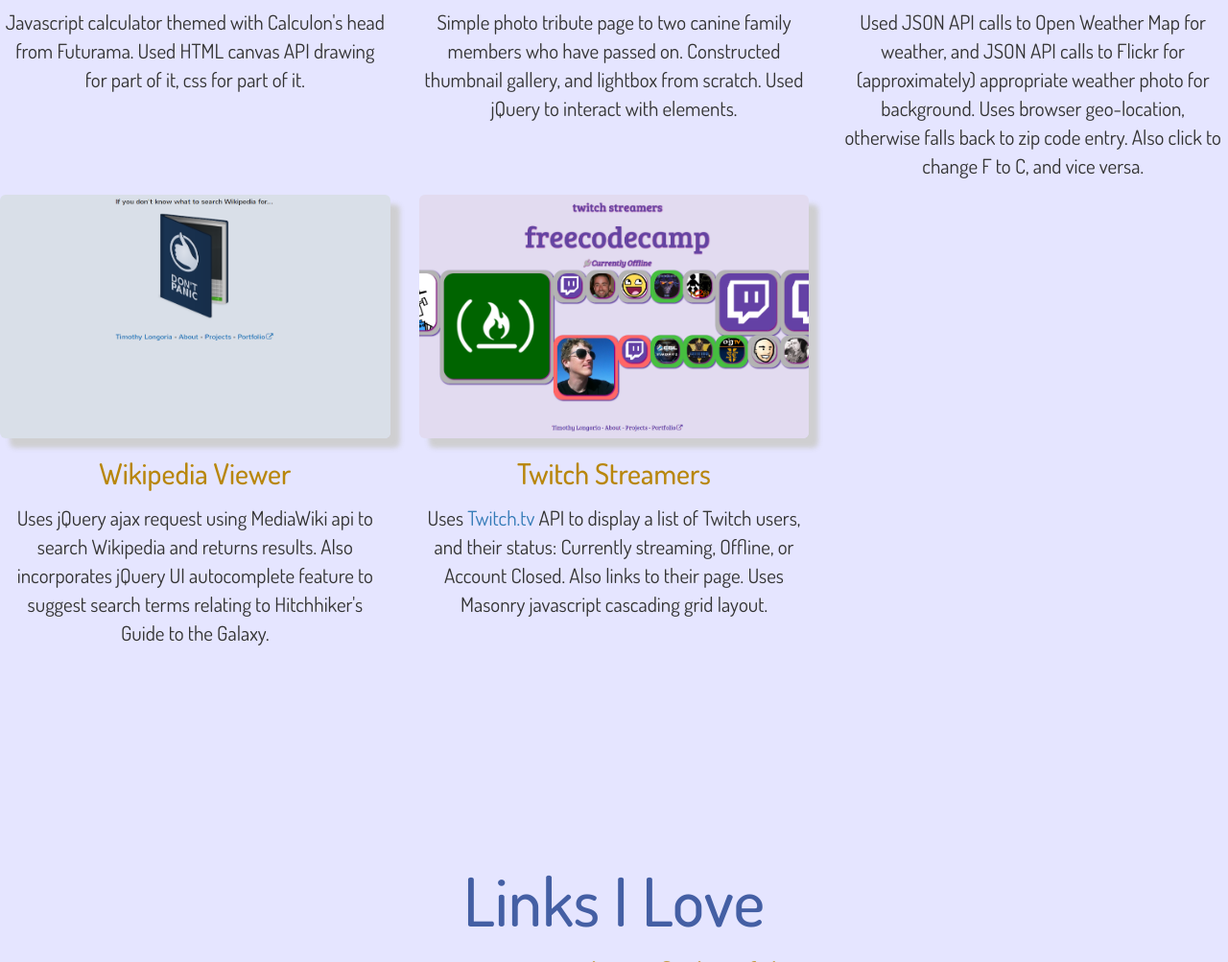
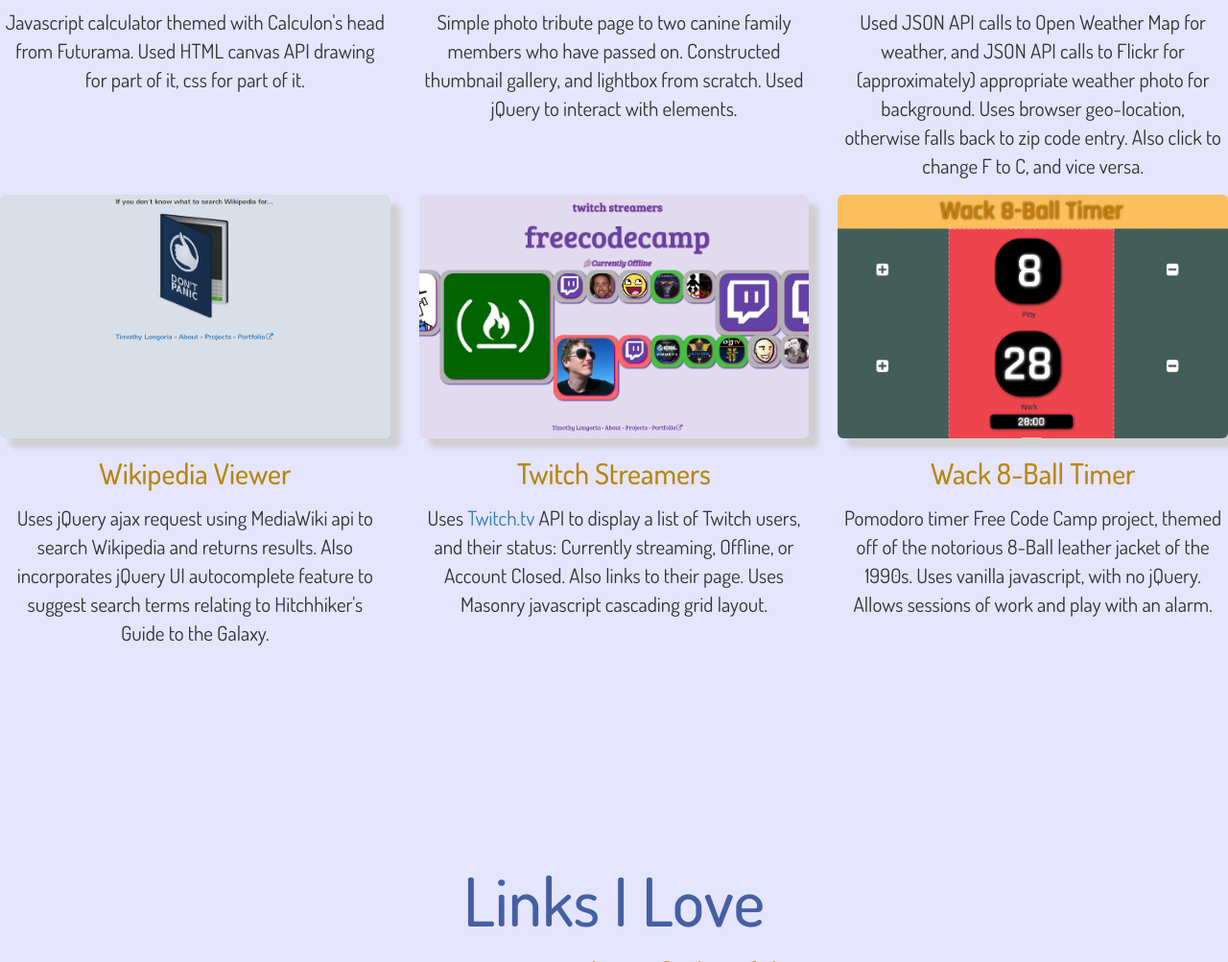
Before and after one commit to sluggets/portfolio, a plain HTML site: page public/index.html in a window 1280 px wide. Shown: the part 2064-3067 px from the top of the page at 96% size. Drawn offline with nearby package versions, Linux system fonts and the light colour scheme.

Commit message:
Adds FCC timer project to profile

```diff
--- a/public/index.html
+++ b/public/index.html
@@ -97,6 +97,12 @@
         <h2>Twitch Streamers</h2>
         <p>Uses <a href="https://twitch.tv" target="_blank">Twitch.tv</a> API to display a list of Twitch users, and their status: Currently streaming, Offline, or Account Closed. Also links to their page. Uses Masonry javascript cascading grid layout.</p>
       </div>
+      <div class="col-xs-12 col-md-4 even-space">
+        <a class="icon-center" href="http://timer.timlongoria.com" target="_blank"><img id="timpic" class="img-responsive img-rounded" src="img/8ball963x602.png"></a>
+        <h2>Wack 8-Ball Timer</h2>
+        <p>Pomodoro timer Free Code Camp project, themed off of the notorious 8-Ball leather jacket of the 1990s. Uses vanilla javascript, with no jQuery. Allows sessions of work and play with an alarm.
+        </p>
+      </div>
     </div>
     <div class="custom-align link-change">
       <h1 id="links">Links I Love</h1>
```
Also changed, not shown: public/img/8ball963x602.png (added), 1 other file.
